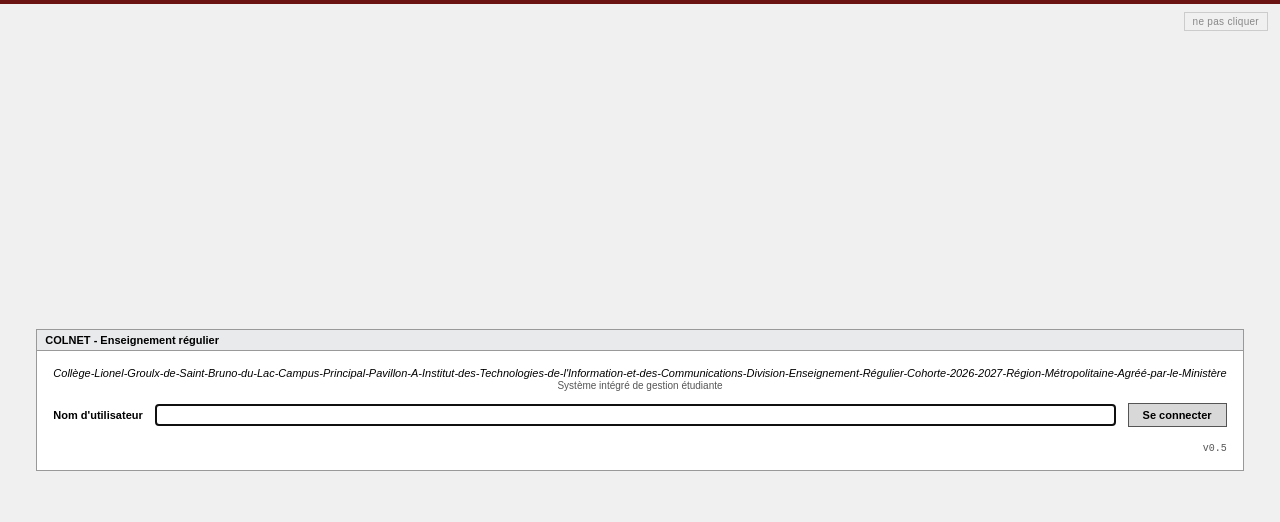
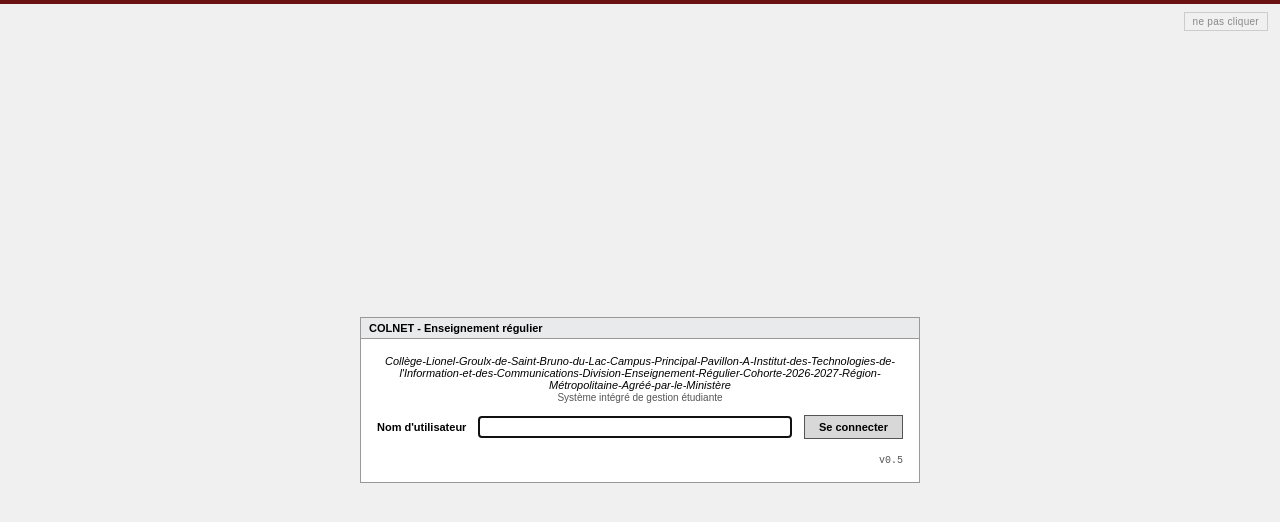
Before and after one commit to emil1326/BadAppReact, a React (Vite) app in the folder frontend/: page /login in a window 1280 px wide. Shown: the top 522 px of the page. Built offline with nearby package versions, Linux system fonts and the light colour scheme.

Commit message:
login - cap card width to 560px (long college name was stretching it)

```diff
--- a/frontend/src/pages/LoginPage.module.css
+++ b/frontend/src/pages/LoginPage.module.css
@@ -43,5 +43,6 @@
 }
 
 .cardWide {
-  min-width: 560px;
+  width: 560px;
+  max-width: calc(100vw - 32px);
 }
```
